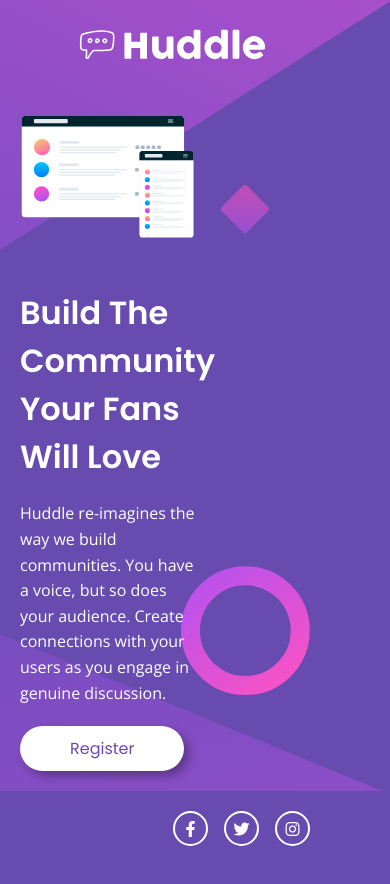
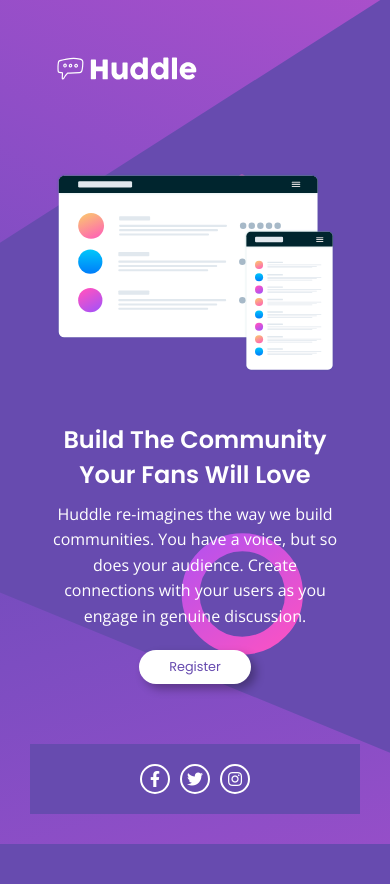
Before and after one commit to pedrowfilho/challenges, a plain HTML site: page frontend-mentor/newbie/huddle-landing-page/index.html in a window 390 px wide. After the commit the page ends 844 px from the top, so only its background shows below. Drawn offline with nearby package versions, Linux system fonts and the light colour scheme.

Commit message:
layout responsivo

```diff
--- a/frontend-mentor/newbie/huddle-landing-page/src/css/style.css
+++ b/frontend-mentor/newbie/huddle-landing-page/src/css/style.css
@@ -2,10 +2,8 @@ body {
   display: flex;
   flex-direction: column;
   justify-content: space-between;
-  /* width: 100%; */
   min-height: 100vh;
-  /* margin: 0 auto; */
-  /* padding: 20px; */
+  padding: 30px;
   background: url(../images/bg-desktop.svg) var(--primary-violet) center center
     no-repeat;
   background-size: cover;
@@ -23,7 +21,6 @@ body {
 .header .logo img {
   max-width: 200px;
   height: auto;
-  margin-left: 50px;
 }
 
 .container {
@@ -96,7 +93,7 @@ body {
   background-color: var(--primary-violet);
   color: #fff;
   padding: 20px;
-  text-align: right;;
+  text-align: right;
 }
 
 .footer .social {
@@ -123,3 +120,63 @@ body {
   color: var(--soft-magenta);
   border: 2px solid var(--soft-magenta);
 }
+
+@media (max-width: 768px) {
+  .container {
+    padding: 10px;
+  }
+
+  .conteudo-principal {
+    flex-direction: column;
+    text-align: center;
+  }
+
+  .conteudo-principal img {
+    width: 90%;
+    max-width: 600px;
+    height: auto;
+  }
+
+  .conteudo-principal .info {
+    max-width: 100%;
+    padding: 0 15px;
+  }
+
+  .conteudo-principal .info .titulo {
+    font-size: 1.8rem;
+    margin: 0 auto;
+    margin-bottom: 10px;
+  }
+
+  .footer .social {
+    margin: 0 auto;
+  }
+}
+
+@media (max-width: 425px) {
+  .header .logo img {
+    max-width: 150px;
+  }
+
+  .conteudo-principal .info {
+    padding: 0 10px;
+  }
+
+  .conteudo-principal .info .titulo {
+    font-size: 1.5rem;
+  }
+
+  .conteudo-principal .info .btn-register {
+    padding: 8px 30px;
+    font-size: 0.8rem;
+  }
+
+  .footer .social {
+    gap: 10px;
+  }
+
+  .footer .social a i {
+    width: 30px;
+    height: 30px;
+  }
+}
```
